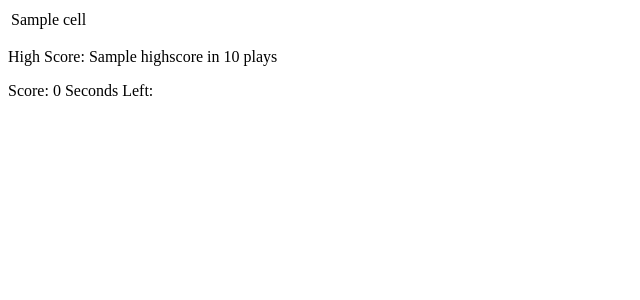
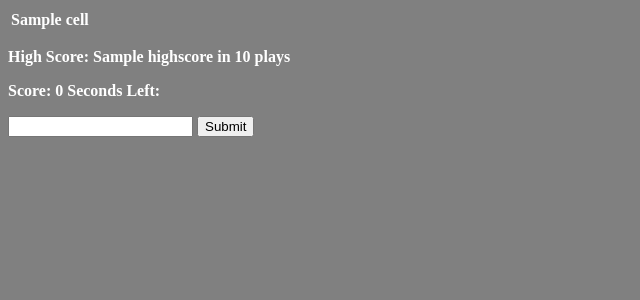
Before and after one commit to OllieTheEngineer/boggle_game, a Flask app: template templates/boggle.html in a window 1280 px wide. Shown: the top 300 px of the page, without its empty margins (0-640 px from the left). Run offline with Flask 2, Linux system fonts and the light colour scheme; the template is opened without the code that fills it: most values are stand-ins (such as "Sample title", 1, 10 or a date in 2020); parts of the project's set-up code (start-up, migrations or seed data) failed here and were passed over.

Commit message:
added changes

```diff
--- a/app.py
+++ b/app.py
@@ -1,13 +1,13 @@
 from flask import Flask, request, render_template, session, jsonify
 from boggle import Boggle
-from flask_debugtoolbar import DebugToolbarExtension
+# from flask_debugtoolbar import DebugToolbar
 
 app = Flask(__name__)
 app.config["SECRET_KEY"] = "BOOGIE"
-app.debug = True
+# app.debug = True
 
 boggle_game = Boggle()
-debug = DebugToolbarExtension(app)
+# debug = DebugToolbar(app)
 
 @app.route("/")
 def home():
@@ -31,3 +31,15 @@ def check():
     response = boggle_game.check_valid_word(board,word)
 
     return jsonify({'result': response})
+
+@app.route("/score", methods=["POST"])
+def score():
+
+    score = request.json["score"]
+    highscore = session.get("highscore", 0)
+    plays = session.get("plays", 0)
+
+    session['plays'] = plays + 1
+    session['highscore'] = max(score, highscore)
+
+    return jsonify(brokeRecord=score > highscore)
--- a/static/boggle.css
+++ b/static/boggle.css
@@ -0,0 +1,5 @@
+body {
+    background: grey;
+    color: white;
+    font-weight: bold;
+}
--- a/static/boggle.js
+++ b/static/boggle.js
@@ -0,0 +1 @@
+let  boggleGame = [];
--- a/templates/boggle.html
+++ b/templates/boggle.html
@@ -24,11 +24,25 @@
             {{ Highscore}}
             in {{ nplays }} plays
          </p>
-
          <p>
             Score: <stan class="score">0</stan>
             Seconds Left: <stan class="timer"></stan>
          </p>
+
+         <form method="POST" class="new-word">
+            <input type="text" name="word" class="word">
+            <button class="btn">Submit</button>
+         </form>
+
+         <p class="msg">
+
+         </p>
+
+         <ul class="words">
+
+         </ul>
     </div>
+    <script src="https://unpkg.com/axios/dist/axios.min.js"></script>
+    <script src="/static/boggle.js"></script>
 </body>
 </html>
```
